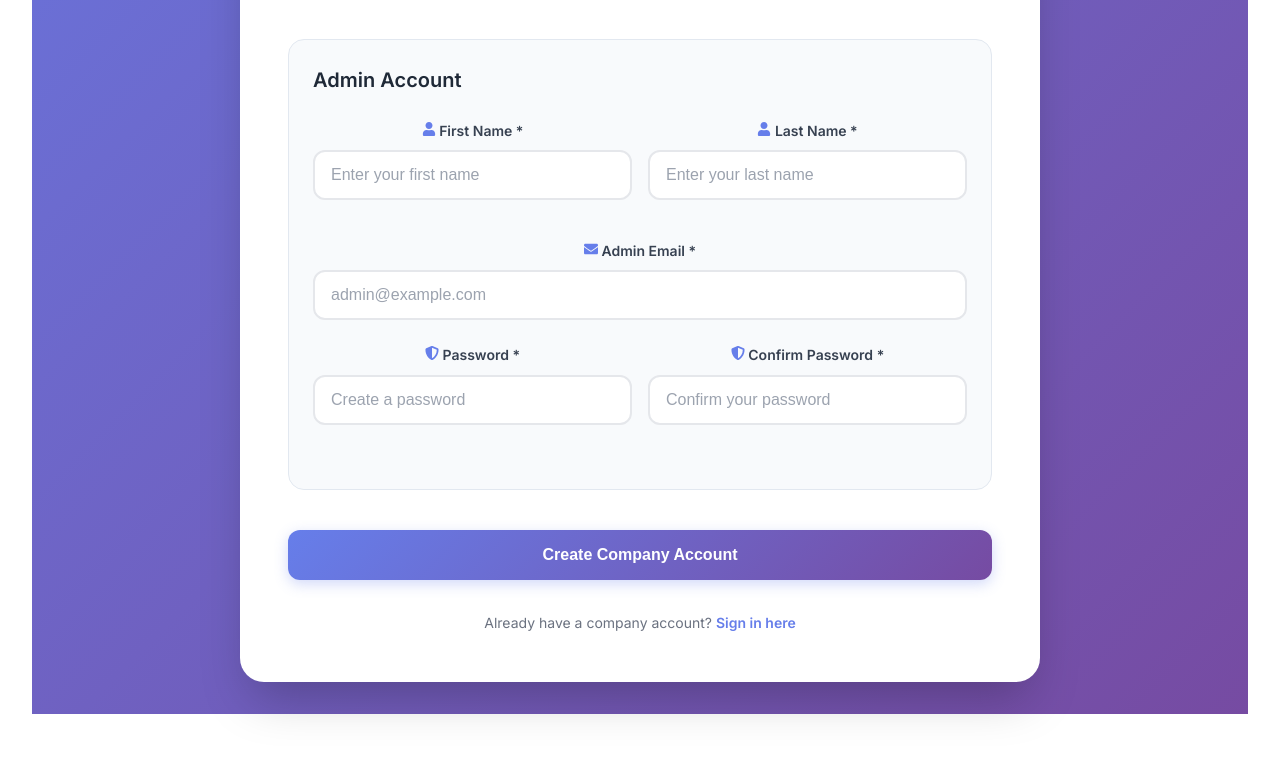
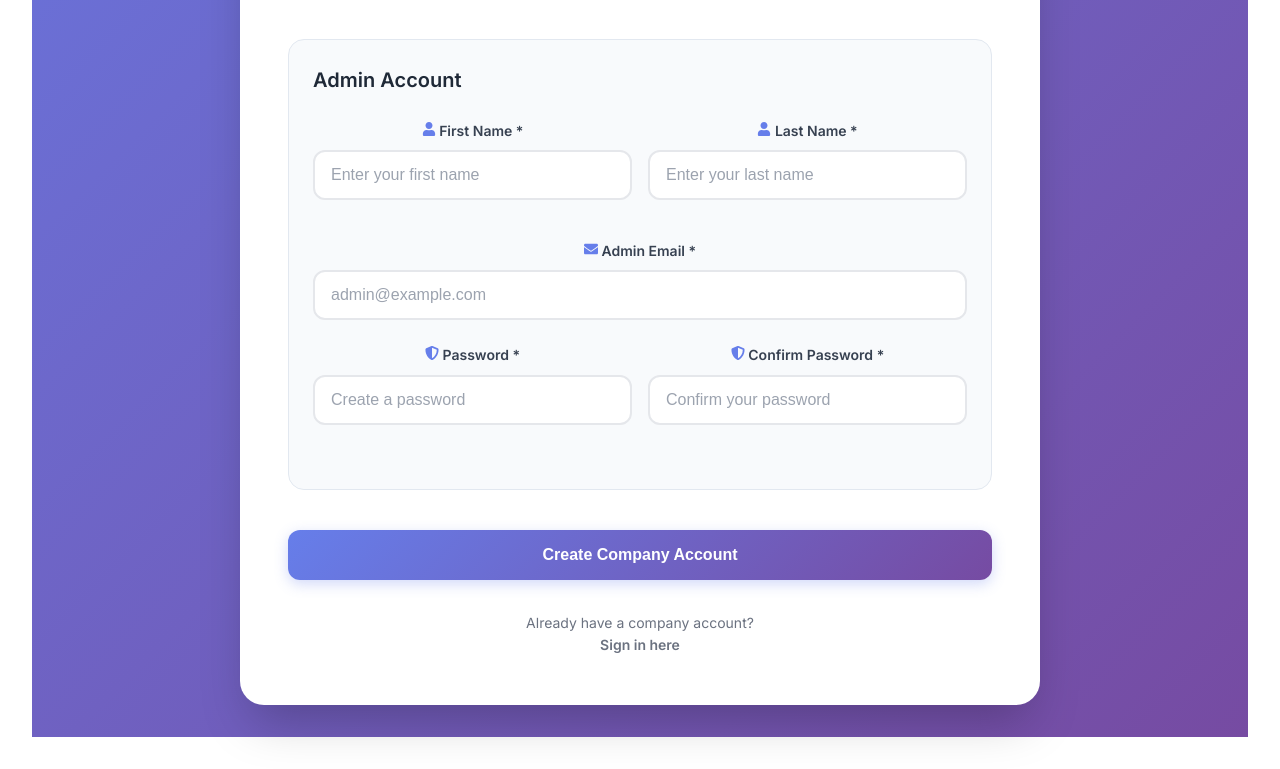
Before and after one commit to olasamm/management-stock, a React (Vite) app in the folder client/: page /company-registration in a window 1280 px wide. Shown: the part 820-1589 px from the top of the page. Before the commit the page ends 1566 px from the top, so only its background shows below. Built offline with nearby package versions, Linux system fonts and the light colour scheme.

Commit message:
working hard

```diff
--- a/client/src/page/COMPANY/CompanyRegistration.jsx
+++ b/client/src/page/COMPANY/CompanyRegistration.jsx
@@ -305,7 +305,7 @@ const CompanyRegistration = () => {
             Already have a company account?{' '}
             <Link to="/company-login">
 
-                         <a href="">Sign in here</a>
+                 <p>Sign in here</p>
              </Link>
           </p>
         </div>
```
